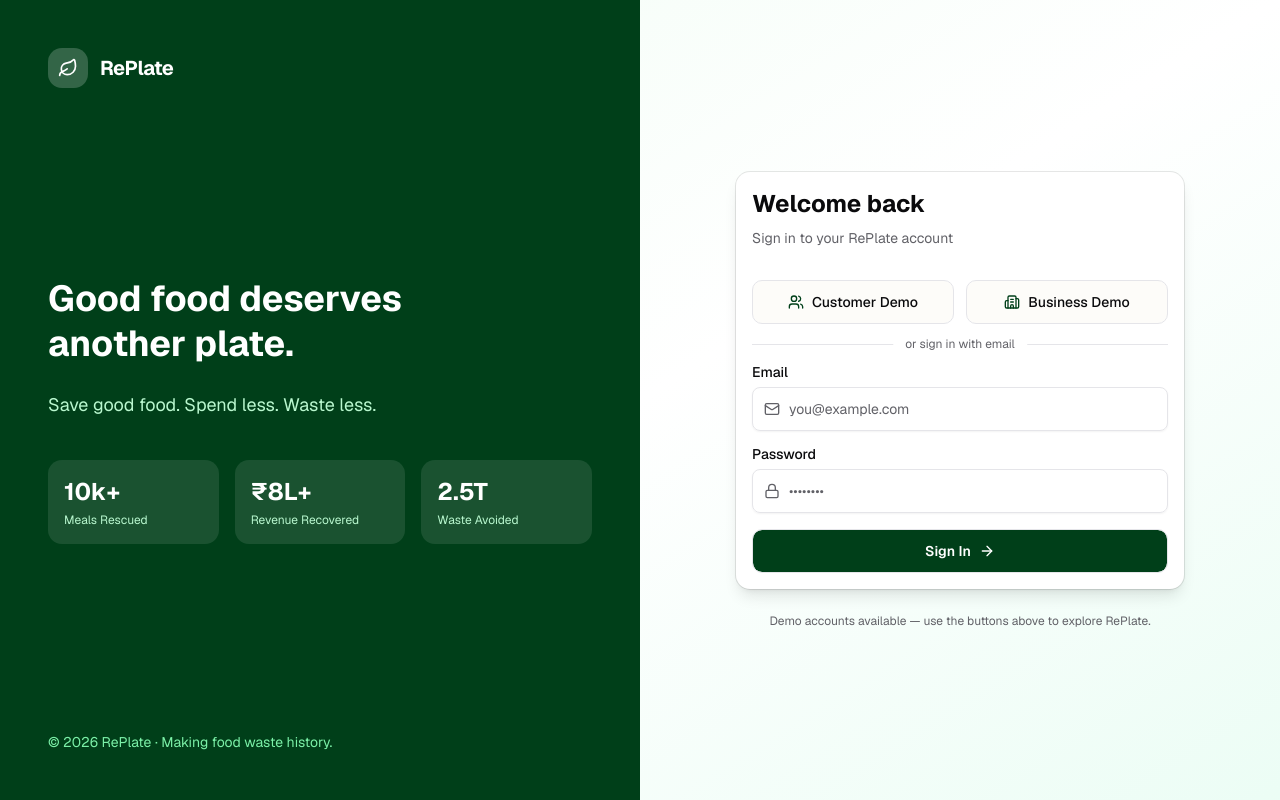
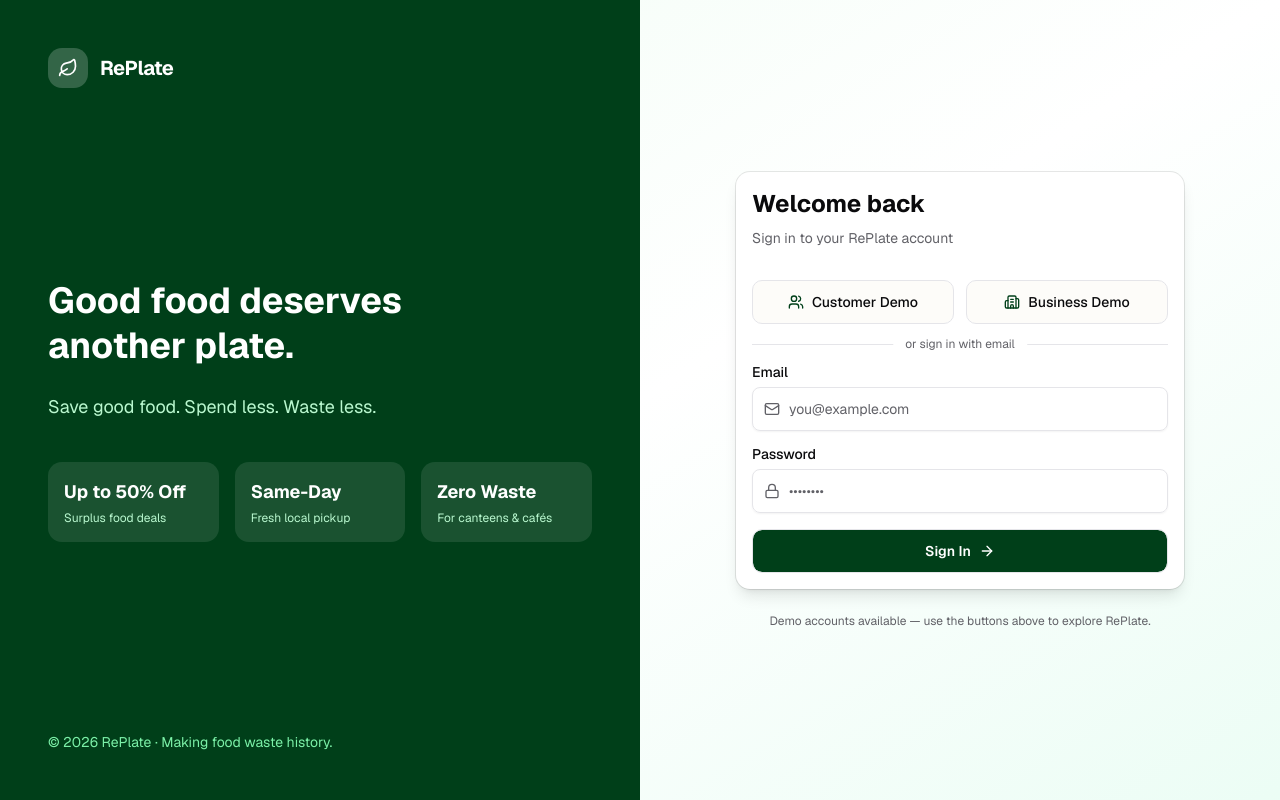
Before and after one commit to ChetanDevv06/RePlate, a Next.js app: page /login in a window 1280 px wide. Built offline with nearby package versions, Linux system fonts and the light colour scheme.

Commit message:
fix: replace hardcoded stats on login page with authentic value propositions

```diff
--- a/app/login/page.tsx
+++ b/app/login/page.tsx
@@ -65,13 +65,13 @@ export default function LoginPage() {
           </p>
           <div className="grid grid-cols-3 gap-4 pt-4">
             {[
-              { value: '10k+', label: 'Meals Rescued' },
-              { value: '₹8L+', label: 'Revenue Recovered' },
-              { value: '2.5T', label: 'Waste Avoided' },
-            ].map((stat) => (
-              <div key={stat.label} className="bg-white/10 rounded-xl p-4">
-                <div className="text-2xl font-bold">{stat.value}</div>
-                <div className="text-xs text-green-200 mt-1">{stat.label}</div>
+              { title: 'Up to 50% Off', desc: 'Surplus food deals' },
+              { title: 'Same-Day', desc: 'Fresh local pickup' },
+              { title: 'Zero Waste', desc: 'For canteens & cafés' },
+            ].map((item) => (
+              <div key={item.title} className="bg-white/10 rounded-xl p-4">
+                <div className="text-lg font-bold">{item.title}</div>
+                <div className="text-xs text-green-200 mt-1">{item.desc}</div>
               </div>
             ))}
           </div>
```
